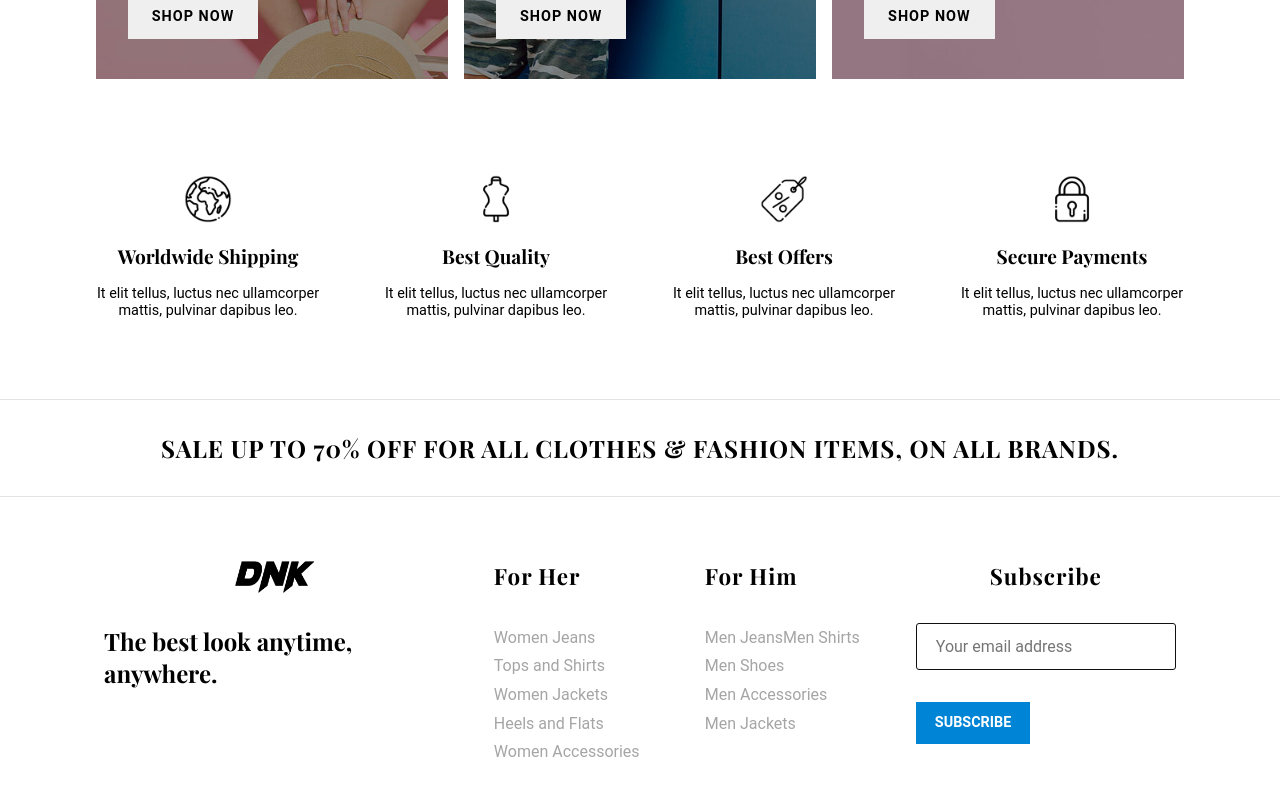
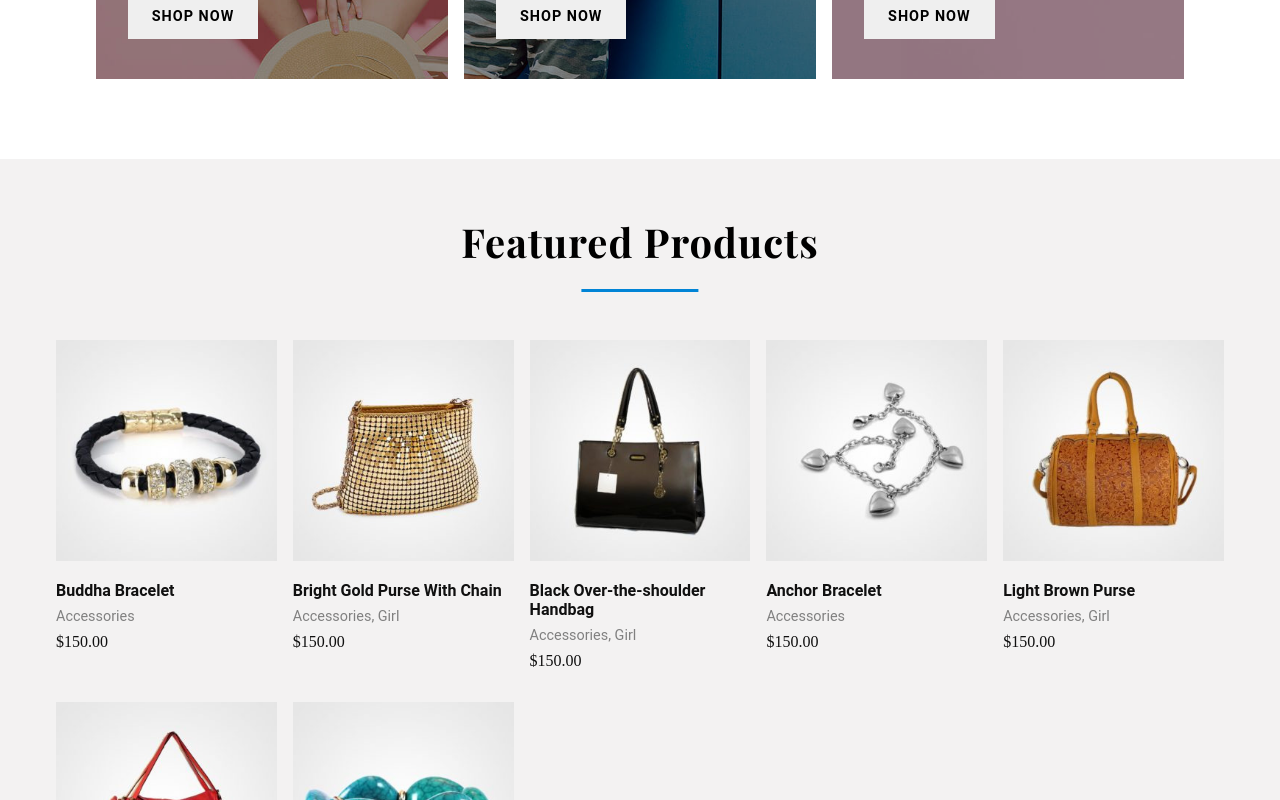
Before and after one commit to AyushMahobia/E-commerce, a React (Vite) app: page / in a window 1280 px wide. Shown: the part 1400-2200 px from the top of the page. Built offline with nearby package versions, Linux system fonts and the light colour scheme; a web font is replaced by a local one.

Commit message:
home-product-section done

```diff
--- a/src/Styles/home.css
+++ b/src/Styles/home.css
@@ -1,7 +1,7 @@
 .home-bg {
   background: linear-gradient(180deg, #0084d648 -50%, #00000073 100%),
     url("/images/home/home-bg-one.jpg");
-  background-position: center;
+  background-position: center center;
   background-size: cover;
   background-repeat: no-repeat;
 }
@@ -152,7 +152,7 @@
   /* background-color: red; */
   max-width: 73rem;
   margin: 0 auto;
-  padding-bottom: 3rem;
+  padding-bottom: 5rem;
   padding-inline: 1rem;
 }
 
@@ -259,7 +259,7 @@
 .other-section {
   max-width: 72rem;
   margin: 0 auto;
-  padding: 3rem 1rem;
+  padding: 4rem 1rem;
 }
 .other-grid {
   display: grid;
@@ -301,6 +301,7 @@
 .sale-section {
   border-block: 1px solid var(--gray);
   margin: 2rem auto;
+  background-color: gray;
 }
 .sale-text {
   max-width: 72rem;
@@ -313,3 +314,90 @@
   text-align: center;
   letter-spacing: 1px;
 }
+
+/* home-product-card */
+.home-product-section {
+  background-color: rgb(243, 242, 242);
+}
+.home-product-container {
+  max-width: 75rem;
+  margin: 0 auto;
+  padding: 2rem 1rem;
+}
+.home-product-container h2 {
+  font-size: 2.5rem;
+  letter-spacing: 1px;
+  font-family: var(--heading);
+  text-align: center;
+  padding: 1.5rem;
+  position: relative;
+  margin-bottom: 3rem;
+}
+.home-product-container h2::before {
+  content: "";
+  position: absolute;
+  width: 10%;
+  height: 0.2rem;
+  background-color: var(--blue);
+  bottom: 0;
+  right: 50%;
+  transform: translateX(50%);
+}
+.home-product-cards {
+  display: grid;
+  grid-template-columns: repeat(5, 1fr);
+  gap: 1rem;
+}
+@media (width < 53rem) {
+  .home-product-cards {
+    grid-template-columns: repeat(3, 1fr);
+  }
+  .home-product-container h2::before {
+    width: 15%;
+  }
+}
+@media (width < 34rem) {
+  .home-product-container h2 {
+    font-size: 2rem;
+  }
+  .home-product-container h2::before {
+    width: 20%;
+  }
+  .home-product-cards {
+    grid-template-columns: repeat(2, 1fr);
+  }
+}
+.home-product-card {
+  cursor: pointer;
+  transition: scale 0.1s ease-in-out;
+  user-select: none;
+}
+.home-product-card:hover {
+  scale: 1.1;
+}
+.home-product-card:active {
+  scale: 1;
+}
+.home-product-card img {
+  max-width: 100%;
+}
+.home-product-details {
+  margin-top: 1rem;
+}
+.home-product-details h5 {
+  font-size: 1rem;
+  font-family: var(--text);
+  color: var(--black);
+}
+.home-product-details span {
+  text-transform: capitalize;
+  font-family: var(--text);
+  display: inline-block;
+  margin-block: 0.5rem;
+  font-size: 0.9rem;
+  color: gray;
+}
+.home-product-details p {
+  color: var(--black);
+  margin-bottom: 1rem;
+}
--- a/src/Styles/navbar.css
+++ b/src/Styles/navbar.css
@@ -164,10 +164,6 @@ span {
     letter-spacing: 1px;
     padding: 0.5rem;
   }
-  .nav-link,
-  span {
-    /* color: var(--white); */
-  }
   .navigation {
     padding: 1rem;
   }
--- /dev/null
+++ b/src/components/HomeProducts.jsx
@@ -0,0 +1,31 @@
+import React from 'react'
+import { productsAcc } from '../constant/products'
+const HomeProducts = () => {
+    return (
+        <>
+            <section className="home-product-section">
+                <div className="home-product-container">
+                    <h2>Featured Products</h2>
+                    <div className="home-product-cards">
+                        {
+                            productsAcc.map(product => {
+                                return (
+                                    <div className="home-product-card" key={product.id}>
+                                        <img src={product.img} alt={product.id} />
+                                        <div className="home-product-details">
+                                            <h5>{product.title}</h5>
+                                            <span>{product.type}</span>
+                                            <p>{product.newPrize}</p>
+                                        </div>
+                                    </div>
+                                )
+                            })
+                        }
+                    </div>
+                </div>
+            </section>
+        </>
+    )
+}
+
+export default HomeProducts
--- a/src/components/Navbar.jsx
+++ b/src/components/Navbar.jsx
@@ -21,9 +21,9 @@ const Navbar = () => {
                     </span>
                     <ul className="navigation-product navigation">
                         <li><Link to={"/everything"} className="nav-link mobile-link">Everything</Link></li>
-                        <li><Link to={"/"} className="nav-link mobile-link">Women</Link></li>
-                        <li><Link to={"/"} className="nav-link mobile-link">Men</Link></li>
-                        <li><Link to={"/"} className="nav-link mobile-link">Accessories</Link></li>
+                        <li><Link to={"/women"} className="nav-link mobile-link">Women</Link></li>
+                        <li><Link to={"/men"} className="nav-link mobile-link">Men</Link></li>
+                        <li><Link to={"/accessories"} className="nav-link mobile-link">Accessories</Link></li>
                     </ul>
 
                     <ul className="navigation-other navigation">
--- a/src/pages/Home.jsx
+++ b/src/pages/Home.jsx
@@ -1,10 +1,10 @@
 import React from 'react'
 import '../Styles/home.css'
-import Navbar from '../components/Navbar';
 import Brands from '../components/Brands';
 import HomePageCard from '../components/HomePageCard';
 import Other from '../components/Other';
 import Footer from '../components/Footer';
+import HomeProducts from '../components/HomeProducts';
 
 const Home = () => {
 
@@ -23,6 +23,7 @@ const Home = () => {
       </div>
       <Brands />
       <HomePageCard />
+      <HomeProducts />
       <Other />
       <section className="sale-section">
         <div className='sale-text'>
```
